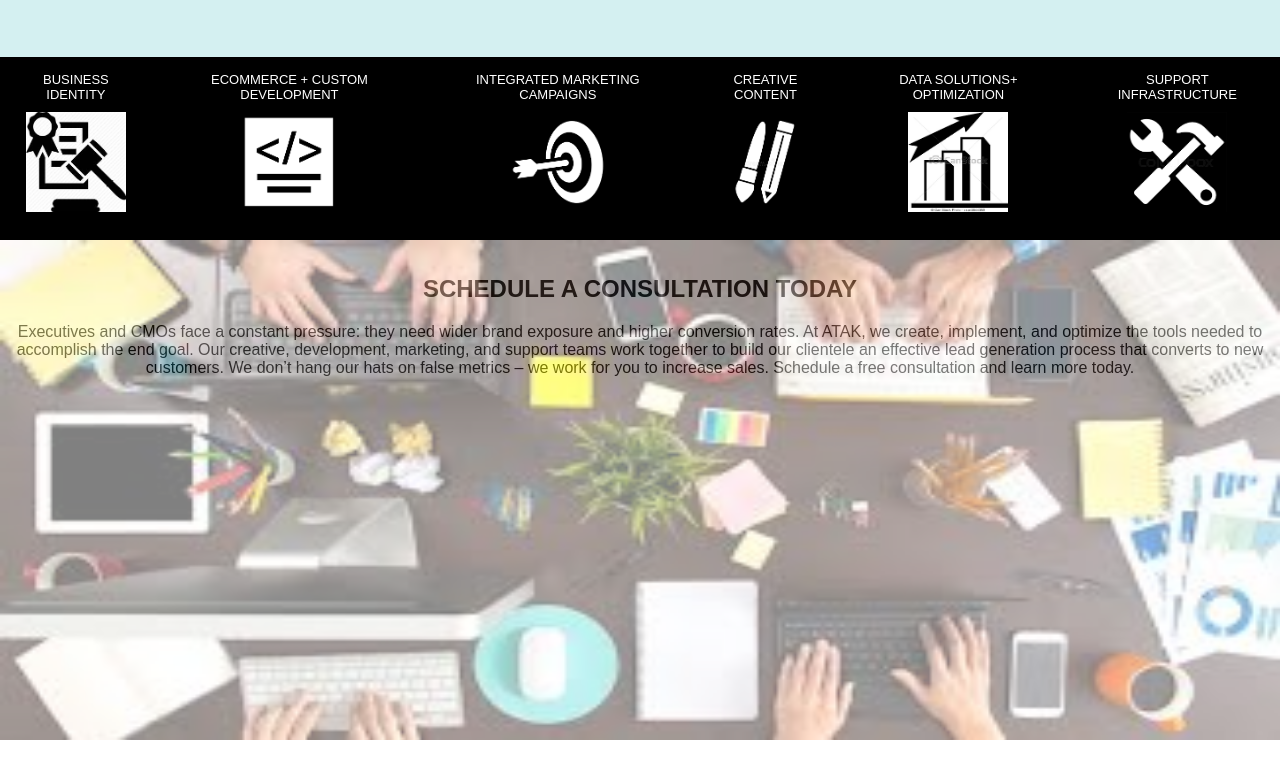
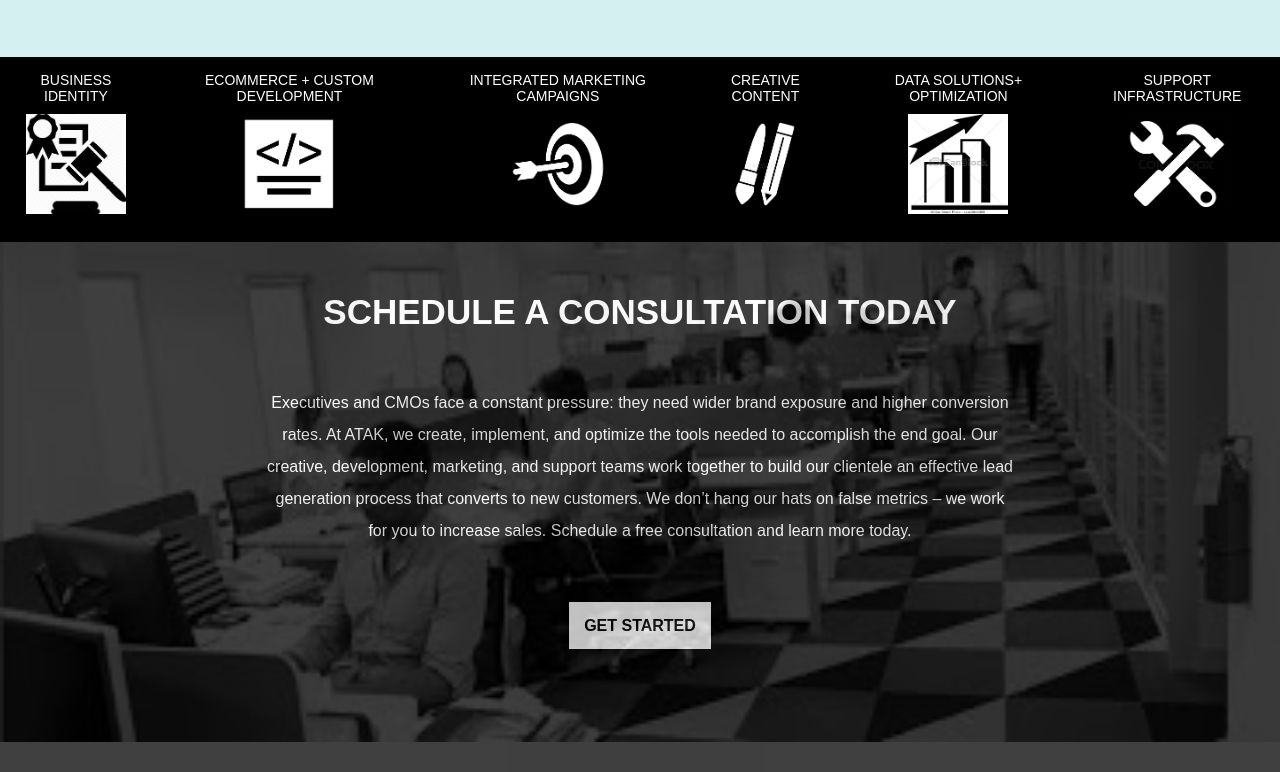
Before and after one commit to HarikaSuryam/TodoRepo, a plain HTML site: page index.html in a window 1280 px wide. Shown: the part 417-1189 px from the top of the page. Drawn offline with Linux system fonts and the light colour scheme.

Commit message:
changed z-index for header and completed third section

```diff
--- a/index.html
+++ b/index.html
@@ -40,14 +40,19 @@
 
 	<section id="section_id3" >
 		<div class="section3_styling">
-		<h2 style="text-transform:uppercase;">Schedule a Consultation today</h2>
-		Executives and CMOs face a constant pressure:
+		<p style="text-transform:uppercase;font-size:35px;font-weight:bold;">Schedule a Consultation today</p>
+		<p class="center">Executives and CMOs face a constant pressure:
 		they need wider brand exposure and higher conversion rates. At ATAK,
 		we create, implement, and optimize the tools needed to accomplish the end goal.
 		Our creative, development, marketing, and support teams work together to build
 		our clientele an effective lead generation process that converts to new customers.
 		We don’t hang our hats on false metrics – we work for you to increase sales.
 		Schedule a free consultation and learn more today.
+		<p>
+		<br />
+		<br />
+		<br />
+		<a id="button_style" href="#getstarted">get started</a>
 		</div>
 	</section>
 </section>
--- a/style.css
+++ b/style.css
@@ -10,6 +10,7 @@ header{
 	color:#ffffff;
 	width:100%;
 	position:fixed;
+	z-index:10;
 }
 #header_image{
 	margin-top: 20px;
@@ -53,7 +54,7 @@ a{
 	/* position:absolute;	 */
 	position:relative;
 	transform:translate(0px,74px);
-	z-index : -1;
+	/* z-index : -1; */
 }
 
 #section_id1
@@ -74,7 +75,7 @@ a{
 	background-color:#4c4f51;
 	background-color:#000000;
 	color:#ffffff;
-	opacity:0.5;
+	opacity:0.75;
 	height:250px;
 	width:50%;
 	text-align:center;
@@ -104,14 +105,14 @@ a{
 	color:#ffffff;
 	text-align:center;
 	text-transform:uppercase;
-	font-size:13px;
+	font-size:14px;
 }
 
 #section_id3
 {
 	height:500px;
 	width:100%;
-	background-image:url("images/workplace.jpg");
+	background-image:url("images/workplaceimage.jpg");
 	background-repeat:no-repeat;
 	background-size:100% 100%;
 }
@@ -123,9 +124,15 @@ a{
 }
 .section3_styling
 {
-	color:#000000;
-	background-color:#ffffff;
+	color:#ffffff;
+	background-color:#000000;
 	text-align:center;
-	opacity:0.5;
+	opacity:0.75;
 	height:500px;
 }
+
+.center{
+	text-align:center;
+	padding:20px 250px 0px 250px;
+	line-height: 200%;
+}
```
Also changed, not shown: images/identity.jpg (deleted), images/workplace.jpg (deleted), images/workplaceimage.jpg (added).
